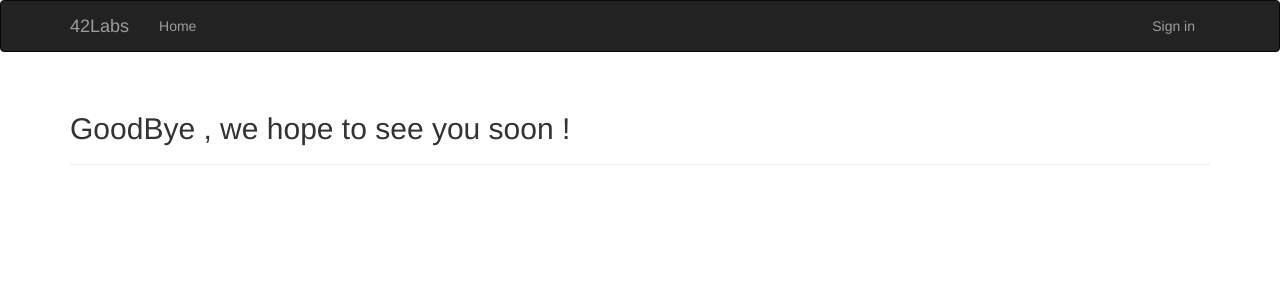
After one commit to Alekzandre/labs, a Flask app: template app/templates/goodbye.html in a window 1280 px wide. The commit adds this page. Shown: the top 300 px of the page. Run offline with Flask 2, Linux system fonts and the light colour scheme; the template is opened without the code that fills it, so the values that code supplies are empty; some libraries are stand-ins or nearby versions.

Commit message:
register + login , todo : validation et update du pw

```diff
--- a/app/main/views.py
+++ b/app/main/views.py
@@ -1,4 +1,5 @@
 from flask import render_template, session, redirect, url_for, flash
+from flask.ext.login import login_required
 from . import main
 from .. import db
 
--- a/app/templates/base.html
+++ b/app/templates/base.html
@@ -26,9 +26,9 @@
             </ul>
             <ul class="nav navbar-nav navbar-right">
                 {% if current_user.is_authenticated %}
-                <li><a href="{{ url_for('auth.login') }}"> Sign out </a></li>
+                <li><a href="{{ url_for('auth.logout') }}"> Sign out </a></li>
                 {% else %}
-                <li><a href="{{ url_for('auth.logout') }}"> Sign in </a></li>
+                <li><a href="{{ url_for('auth.login') }}"> Sign in </a></li>
                 {% endif %}
             </ul>
         </div>
--- /dev/null
+++ b/app/templates/goodbye.html
@@ -0,0 +1,9 @@
+{% extends "base.html" %}
+
+{% block title %}Labs{% endblock %}
+
+{% block page_content %}
+<div class="page-header">
+	<h2> GoodBye , we hope to see you soon !
+</div>
+{% endblock %}
--- a/app/templates/index.html
+++ b/app/templates/index.html
@@ -5,5 +5,6 @@
 {% block page_content %}
 <div class="page-header">
     <h1>Hello, {% if current_user.is_authenticated %}{{ current_user.username }}{% else %}Stranger{% endif %}!</h1>
+	{% if current_user.is_authenticated %}current_user auth{% else %}not auth{% endif %}
 </div>
 {% endblock %}
```
Also changed, not shown: app/auth/views.py (+3 -5 lines).
